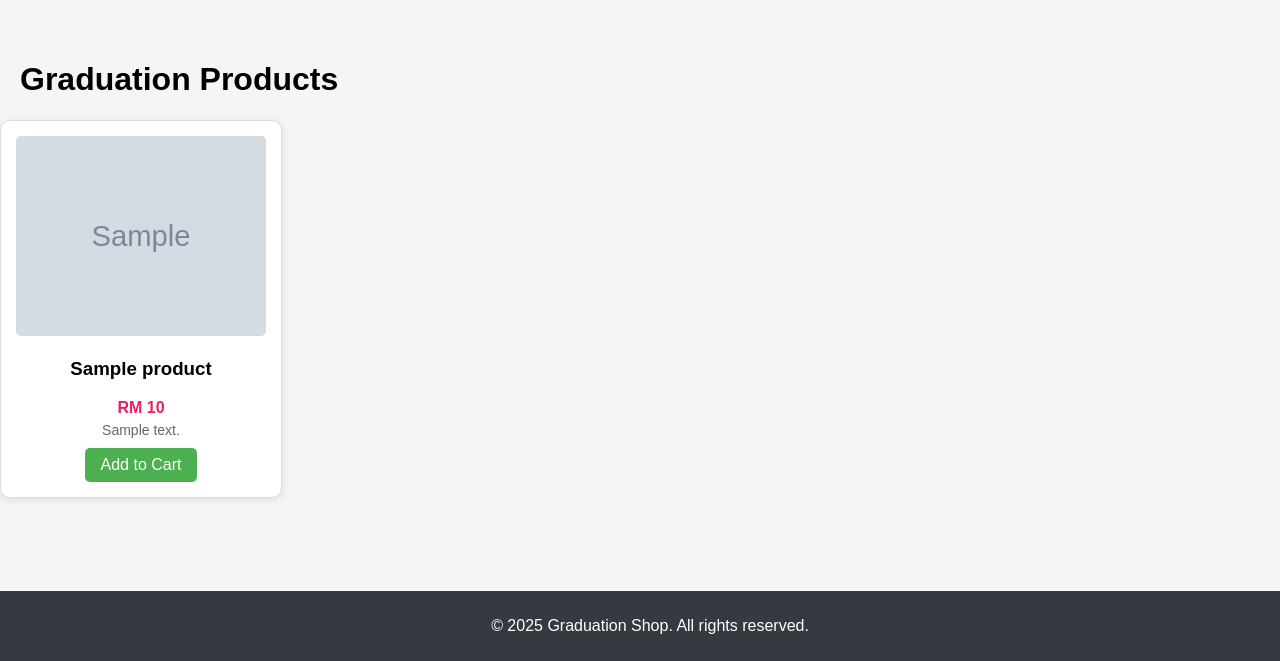
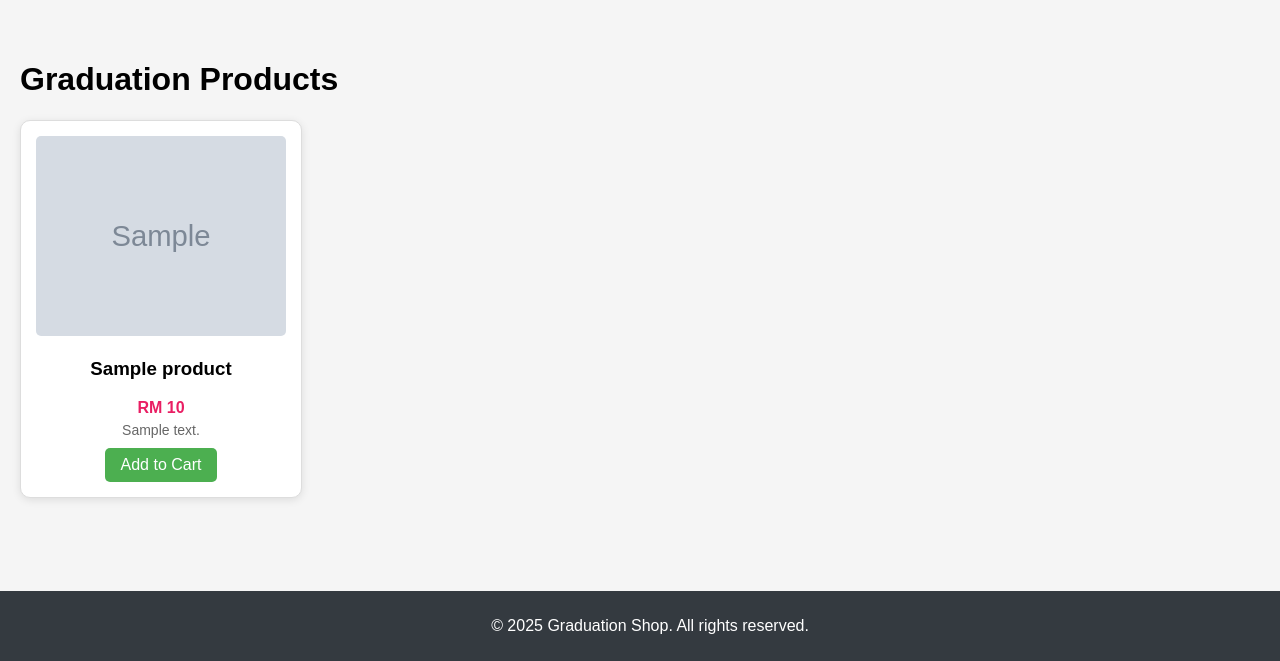
Before and after one commit to hj-820/Shop, a PHP site: page / in a window 1280 px wide. Shown: the part 139-800 px from the top of the page. Run offline with PHP 8.4, Linux system fonts and the light colour scheme; tables that the repository leaves empty or names only in its code hold one stand-in row (values such as "Sample post"); grey boxes marked "Sample" are stand-in pictures.

Commit message:
Update style.css

```diff
--- a/style.css
+++ b/style.css
@@ -61,7 +61,7 @@ body {
 .product-container {
     display: flex;
     flex-wrap: wrap;
-    margin:20 20 20 20;
+    margin:20px;
     gap: 20px;
     justify-content: flex-start;
 }
```
